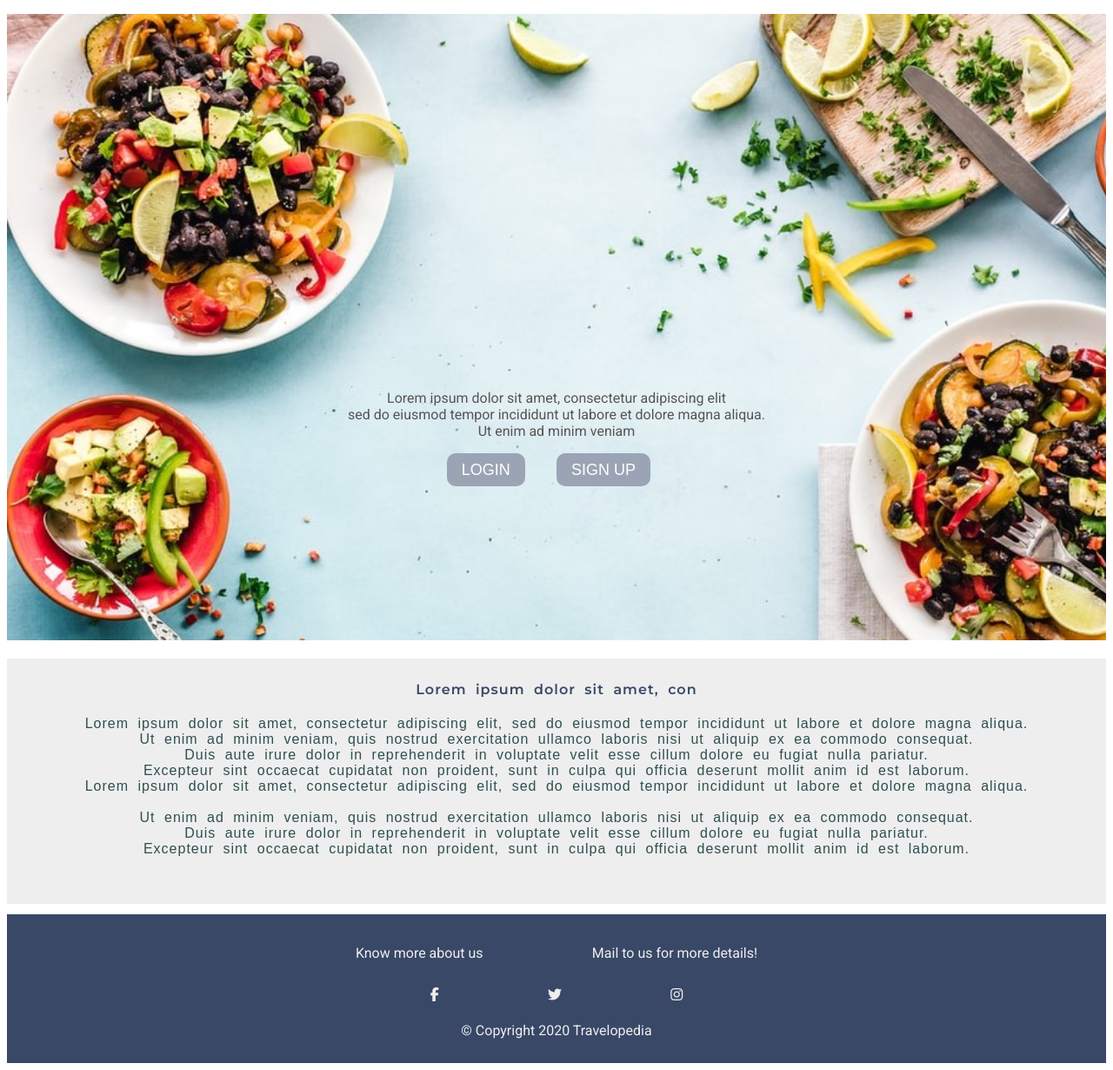
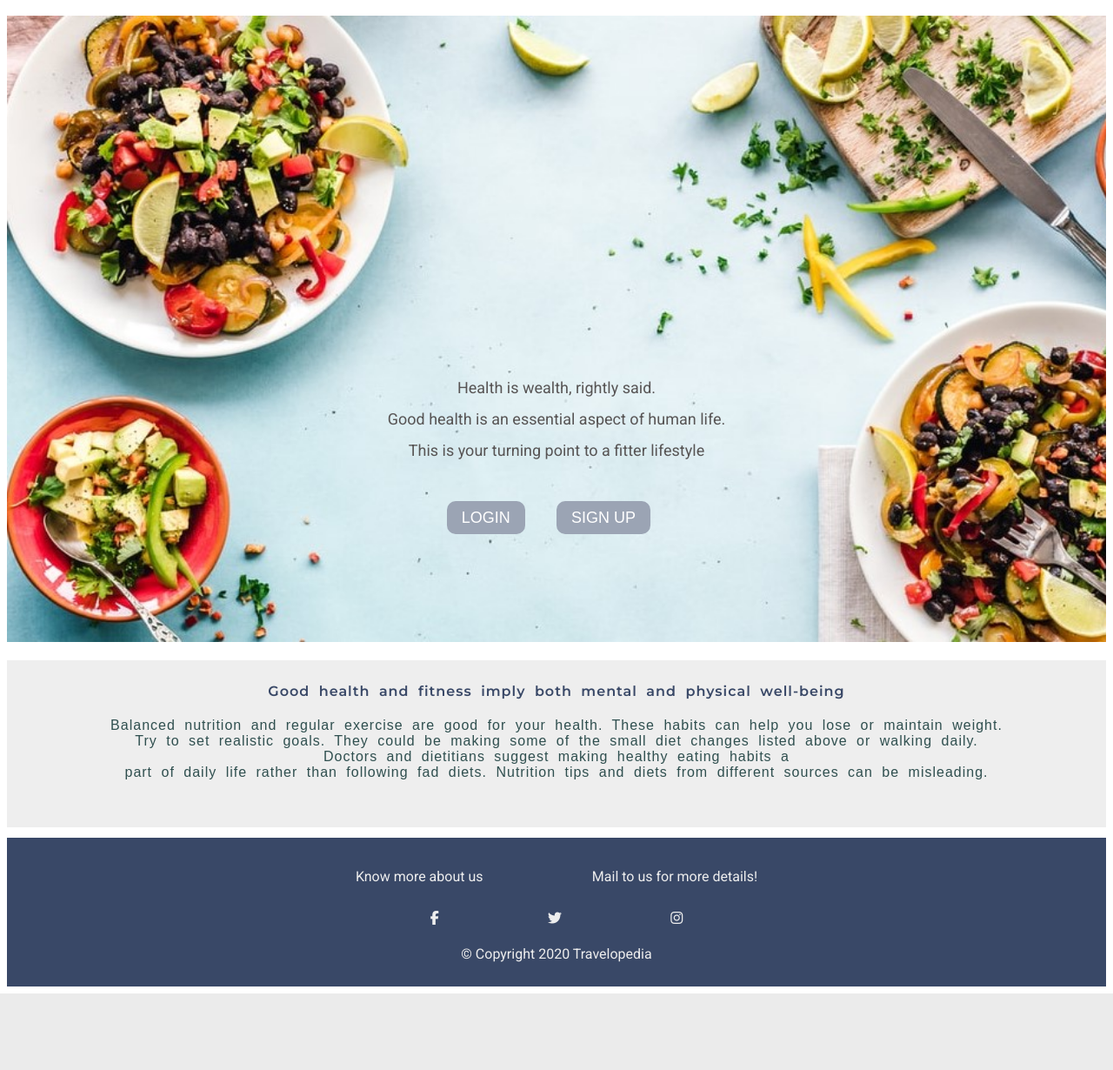
Before and after one commit to aisyahhamidi/Health-Fitness-Tracker, a PHP site: page /Health-Fitness-Tracker/homepage.html in a window 1280 px wide. Shown: the part 98-1328 px from the top of the page at 87% size. After the commit the page ends 1240 px from the top, so only its background shows below. Run offline with PHP 8.4, Linux system fonts and the light colour scheme; some libraries are stand-ins or nearby versions; some web fonts are replaced.

Commit message:
Minor changes

```diff
--- a/css/styles.css
+++ b/css/styles.css
@@ -70,9 +70,11 @@ a:hover{
 }
  .info{
   position: relative;
-  top: 60%;
+  top: 57%;
   text-align: center;
   color: rgb(87, 84, 84);
+  font-size: large;
+  line-height: 2;
 }
 
 .button1{
--- a/fitness.php
+++ b/fitness.php
@@ -1,7 +1,6 @@
 <style>
     <?php include 'css/stylemain.css';?>
     .main-content{
-        height:100vh;
         line-height:2;
     }
 .box-content{
@@ -121,6 +120,7 @@ $dt = date('Y-m-d');
 $sqlverify = "SELECT * from calorielog WHERE username = '$uname' and cdate = '$dt'";
 $result = $conn->query($sqlverify);
 $burnt=0;
+$cons=0;
 if($result){
     if($result->num_rows ==0 ){
         $sqlins = "INSERT into calorielog set username ='$uname', cdate = '$dt', calories_burnt='$burnt', calories_cons='$cons'";
--- a/homepage.html
+++ b/homepage.html
@@ -16,9 +16,9 @@
             <div class="nav-header">
                 <nav class="nav-items">
                     <ul>
-                        <li><a href="register-here.html" target="_blank">Blog</a></li>
+                        <li><a href="https://fitfoodiefinds.com" target="_blank">Blog</a></li>
                         <li><a href="#about-us">About Us</a></li>
-                        <li><a href="#get-in-touch">Get in touch</a></li>
+                        <li><a href="mailto:hftracker@gmail.com">Get in touch</a></li>
                     </ul>
                 </nav>
             </div>
@@ -29,9 +29,8 @@
 
         <div class="container">
             <!--img src="images/travelfinal.jpg" alt="" class="title-img"-->
-                <p class="info">Lorem ipsum dolor sit amet, consectetur adipiscing elit<br/>
-                    sed do eiusmod tempor incididunt ut labore et dolore magna aliqua. <br>
-                    Ut enim ad minim veniam <br></p>
+            <p class="info">Health is wealth, rightly said. <br>Good health is an essential aspect of human life.<br>
+                This is your turning point to a fitter lifestyle <br></p>
                         <form action="http://localhost/Health-Fitness-Tracker/loginpage.php" method="POST" class="form-pt1">
                             <input type="submit" name="login" id="login" value="LOGIN" >
                         </form>
@@ -46,16 +45,12 @@
         <section>
 
             <div class="content">
-                <h4 class="content-title"> Lorem ipsum dolor sit amet, con</h4>
+                <h4 class="content-title">  Good health and fitness imply both mental and physical well-being</h4>
                 <p>
-                    Lorem ipsum dolor sit amet, consectetur adipiscing elit, sed do eiusmod tempor incididunt ut labore et dolore magna aliqua. <br>
-                    Ut enim ad minim veniam, quis nostrud exercitation ullamco laboris nisi ut aliquip ex ea commodo consequat. <br>
-                    Duis aute irure dolor in reprehenderit in voluptate velit esse cillum dolore eu fugiat nulla pariatur. <br>
-                    Excepteur sint occaecat cupidatat non proident, sunt in culpa qui officia deserunt mollit anim id est laborum. <br>
-                    Lorem ipsum dolor sit amet, consectetur adipiscing elit, sed do eiusmod tempor incididunt ut labore et dolore magna aliqua. <br><br>
-                    Ut enim ad minim veniam, quis nostrud exercitation ullamco laboris nisi ut aliquip ex ea commodo consequat. <br>
-                    Duis aute irure dolor in reprehenderit in voluptate velit esse cillum dolore eu fugiat nulla pariatur. <br>
-                    Excepteur sint occaecat cupidatat non proident, sunt in culpa qui officia deserunt mollit anim id est laborum. <br>
+                    Balanced nutrition and regular exercise are good for your health. These habits can help you lose or maintain weight. <br>
+                     Try to set realistic goals. They could be making some of the small diet changes listed above or walking daily.<br>
+                    Doctors and dietitians suggest making healthy eating habits a
+                    <br> part of daily life rather than following fad diets. Nutrition tips and diets from different sources can be misleading. <br>
                 </p>
             </div>
 
--- a/meals.php
+++ b/meals.php
@@ -100,7 +100,7 @@
                 <header class="form-header">
                     <h3 class="form-heading"><?php echo $meal; ?></h3>
                 </header>
-                <form action="http://localhost/Health-Fitness-Tracker/meals_copy.php" method="POST">
+                <form action="http://localhost/Health-Fitness-Tracker/meals.php" method="POST">
                     <div id="item-list<?php echo $ctr;?>" name="item-list<?php echo $ctr;?>" >
                     <?php echo "<i class='fas fa-".$icon[$ctr-1]." fa-3x' style='color:#7c7575'></i>"."<br>";?>
                     <?php
--- a/signup.php
+++ b/signup.php
@@ -41,8 +41,9 @@
             <div class="nav-header">
                 <nav class="nav-items">
                     <ul>
+                        <li><a href="https://fitfoodiefinds.com" target="_blank">Blog</a></li>
                         <li><a href="homepage.html">About Us</a></li>
-                        <li><a href="mailto:">Contact-Us</a></li>
+                        <li><a href="mailto:hftracker@gmail.com">Get in touch</a></li>
                     </ul>
                 </nav>
             </div>
```
Also changed, not shown: home.php (+27 -1 lines), loginpage.php (+4 -3 lines).
